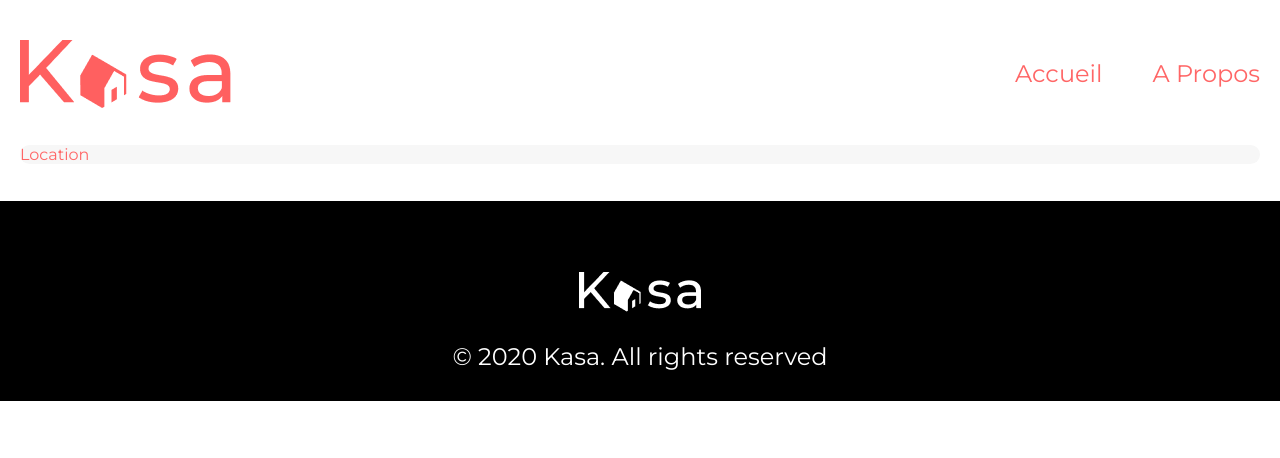
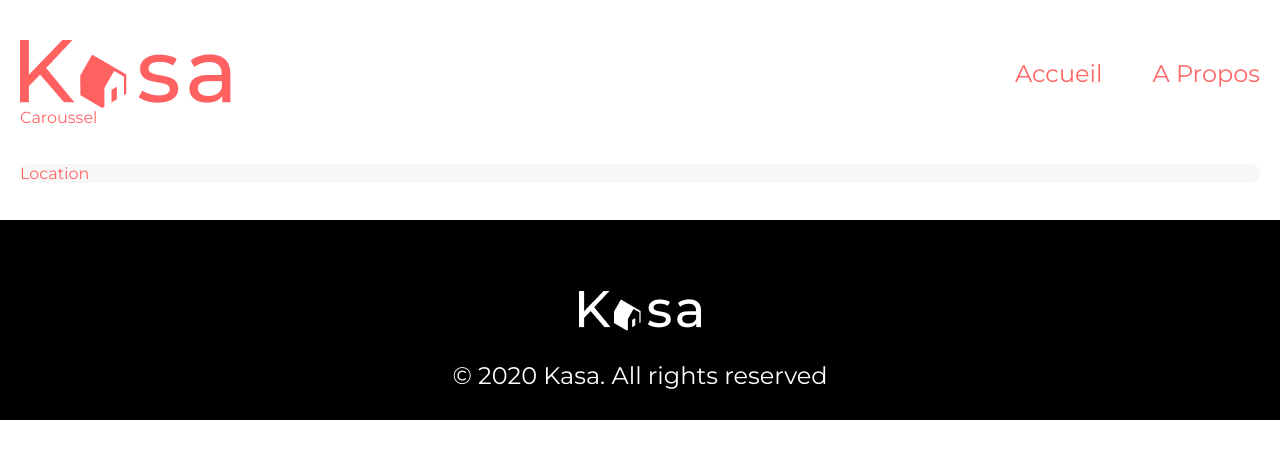
Before and after one commit to marie-lourdes/site-kasa, a React (Create React App) app in the folder Front-end/: page /location/1 in a window 1280 px wide. Shown: the top 458 px of the page. Built offline with nearby package versions, Linux system fonts and the light colour scheme; no server answers.

Commit message:
CarrouselComponent: add component location page

```diff
--- a/Front-end/src/components/Carrousel/index.jsx
+++ b/Front-end/src/components/Carrousel/index.jsx
@@ -0,0 +1,9 @@
+function Caroussel() {
+    return (
+        <section>
+            Caroussel
+        </section>
+    )
+}
+
+export default Caroussel
--- a/Front-end/src/pages/Location/index.jsx
+++ b/Front-end/src/pages/Location/index.jsx
@@ -1,8 +1,13 @@
+import React from "react"
+import Caroussel from "../../components/Carrousel"
 function Location() {
     return (
-        <main>
-            Location
-        </main>
+        <React.Fragment>
+            <Caroussel />
+            <main>
+                Location
+            </main>
+        </React.Fragment>
     )
 }
 
```
